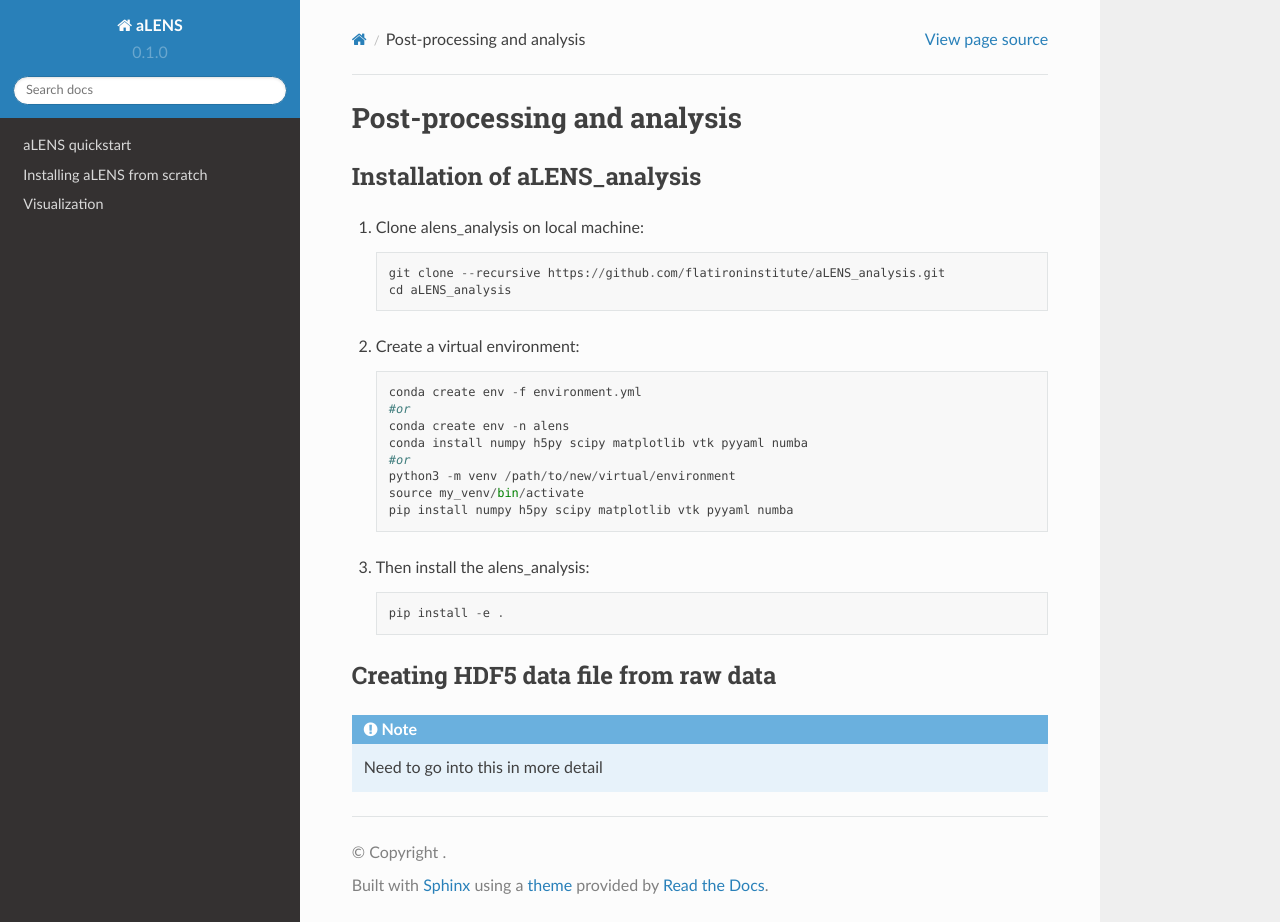
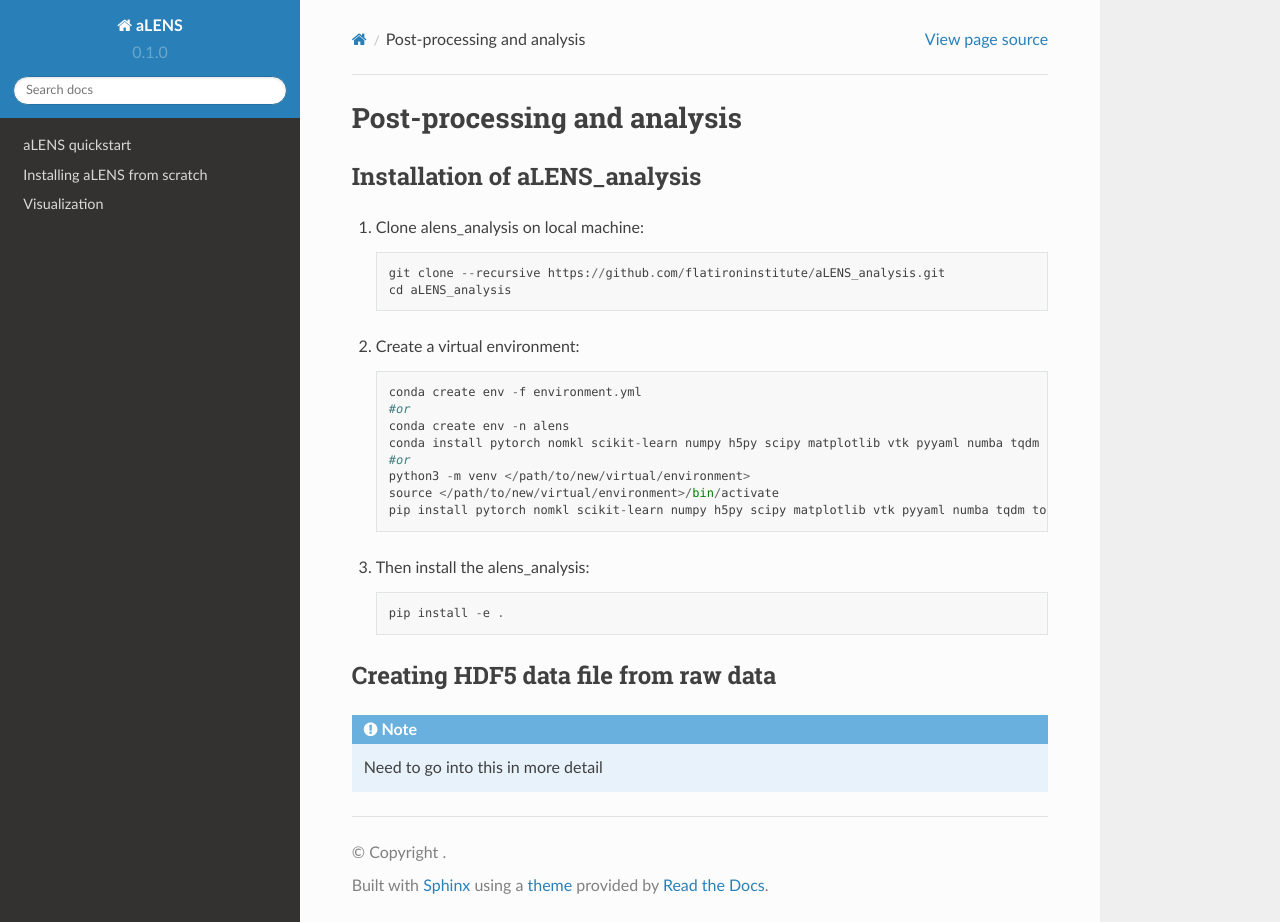
Before and after one commit to flatironinstitute/aLENS, a Sphinx documentation site: the page built from docs/source/analysis.rst, in a window 1280 px wide and 922 px high. Built offline with Sphinx 7.4.7 and the Read the Docs theme 2.0.0, drawn with Linux system fonts in a browser that asks for light colours; pages that are not in the unit, such as notebooks, are missing from menus.

Commit message:
Updated analysis.rst

```diff
--- a/docs/source/analysis.rst
+++ b/docs/source/analysis.rst
@@ -15,11 +15,11 @@ Installation of aLENS_analysis
     conda create env -f environment.yml
     #or
     conda create env -n alens
-    conda install numpy h5py scipy matplotlib vtk pyyaml numba
+    conda install pytorch nomkl scikit-learn numpy h5py scipy matplotlib vtk pyyaml numba tqdm toml jupyterlab
     #or
-    python3 -m venv /path/to/new/virtual/environment
-    source my_venv/bin/activate
-    pip install numpy h5py scipy matplotlib vtk pyyaml numba
+    python3 -m venv </path/to/new/virtual/environment>
+    source </path/to/new/virtual/environment>/bin/activate
+    pip install pytorch nomkl scikit-learn numpy h5py scipy matplotlib vtk pyyaml numba tqdm toml jupyterlab
 #. Then install the alens_analysis::
 
     pip install -e .
```
